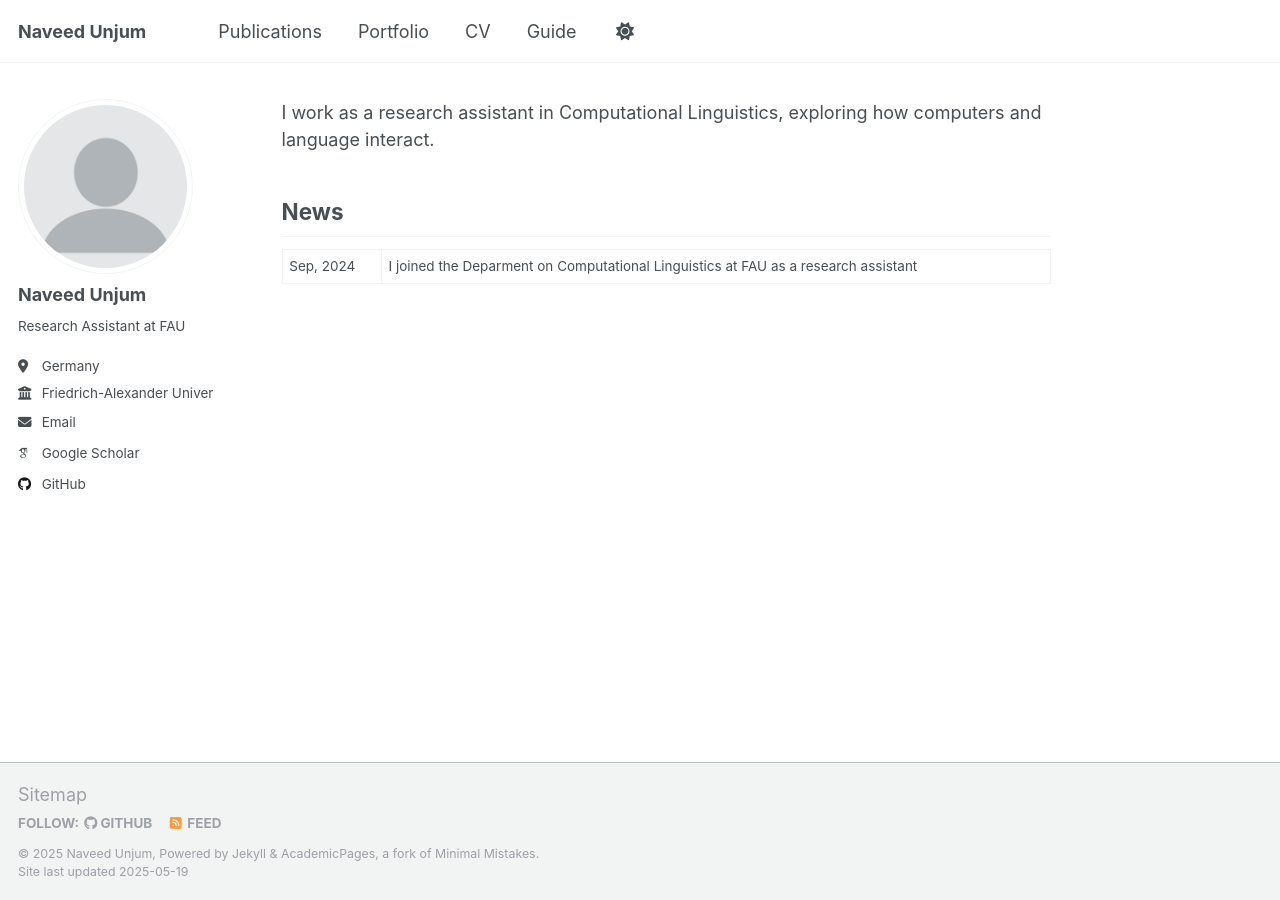
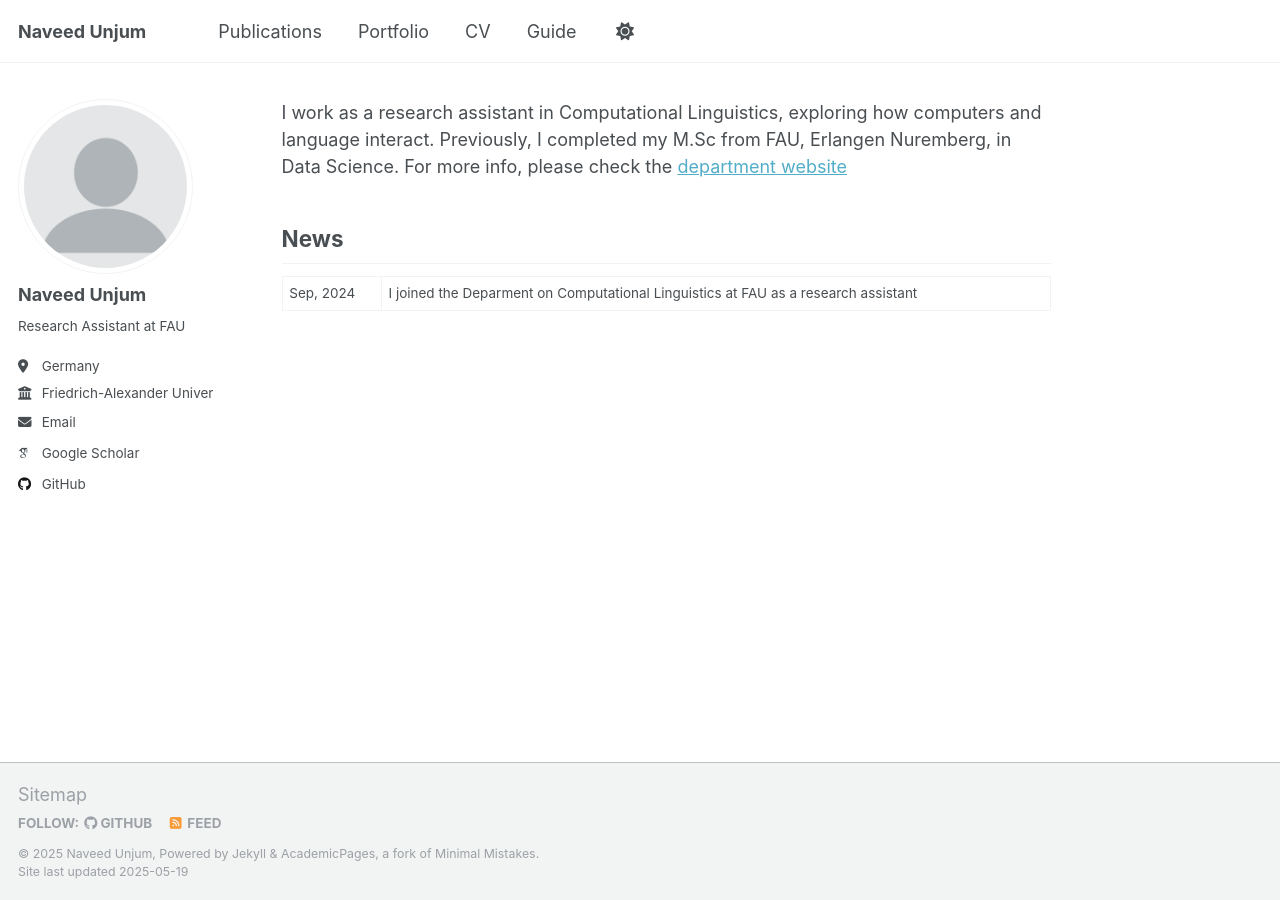
Before and after one commit to naveedunjum/naveedunjum.github.io, a Jekyll site: the page built from _pages/about.md, in a window 1280 px wide. Built offline with Jekyll 4.4.1, drawn with Linux system fonts in a browser that asks for light colours; some web fonts are replaced.

Commit message:
Update about.md

```diff
--- a/_pages/about.md
+++ b/_pages/about.md
@@ -9,7 +9,8 @@ redirect_from:
   - /about.html
 ---
 
-I work as a research assistant in Computational Linguistics, exploring how computers and language interact.
+I work as a research assistant in Computational Linguistics, exploring how computers and language interact. Previously, I completed my M.Sc from FAU, Erlangen Nuremberg, in Data Science.
+For more info, please check the [department website](https://www.linguistik.phil.fau.de/)
 
 
 ## News
```
